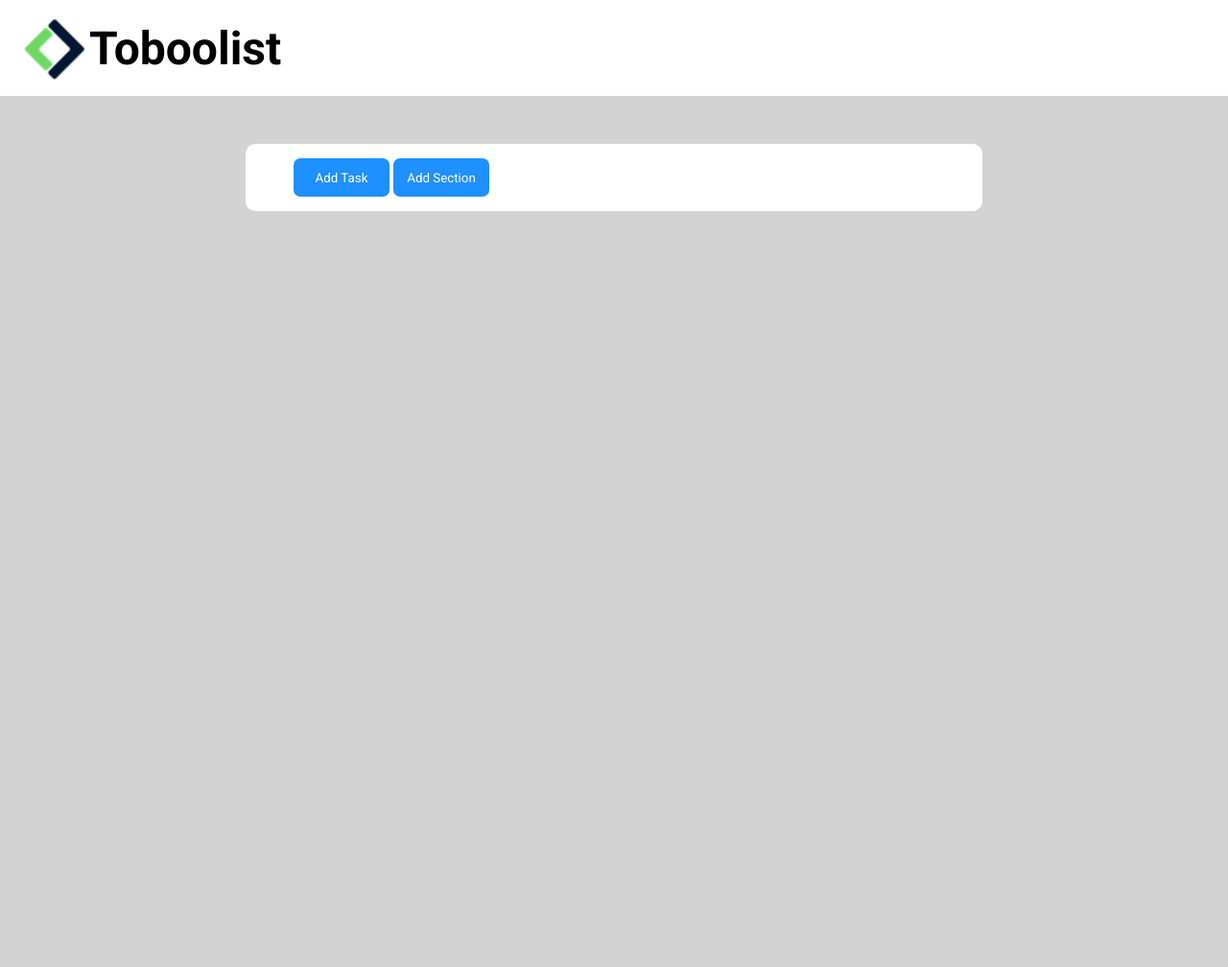
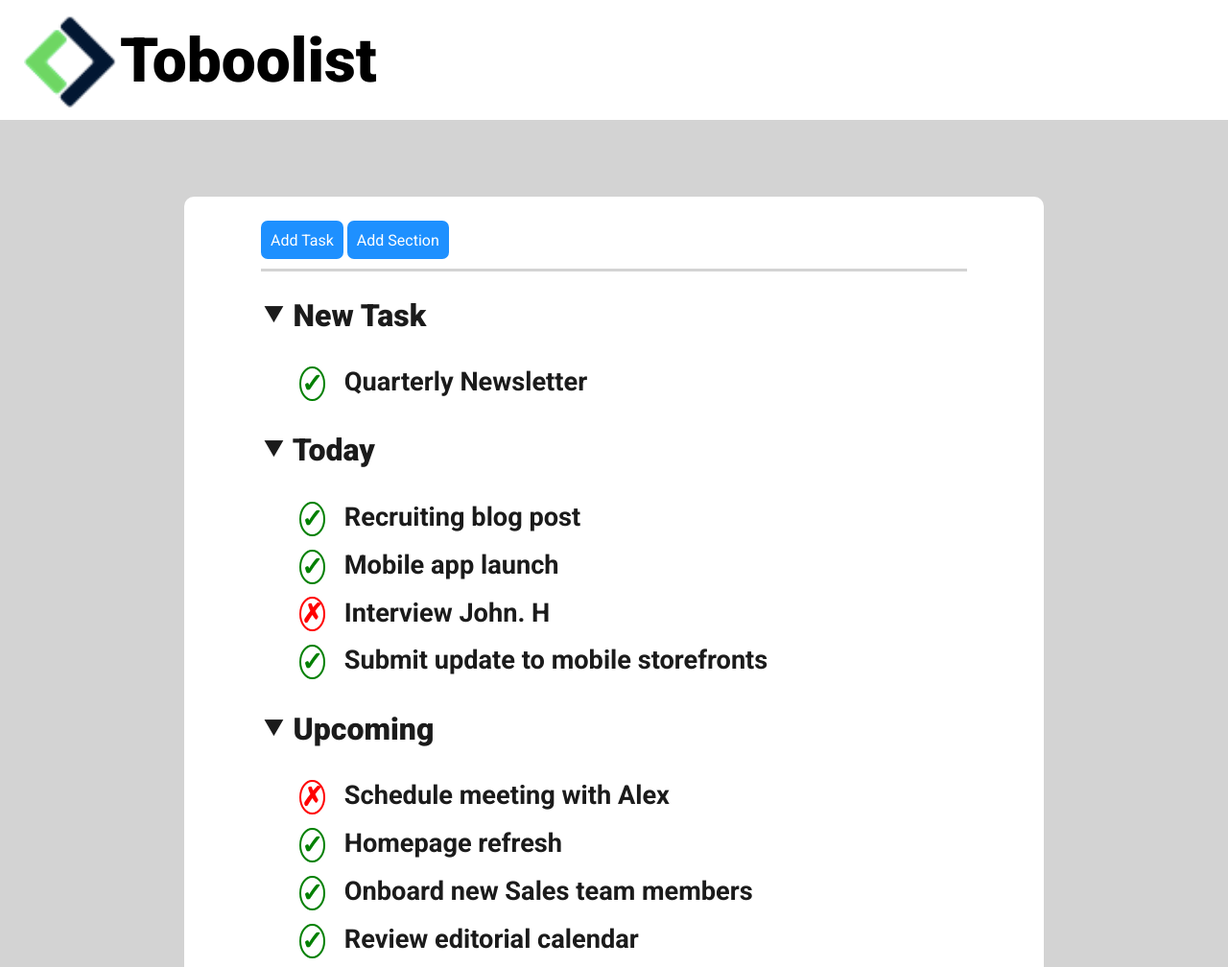
Before and after one commit to nicola1397/html-css-toboolist, a plain HTML site: page index.html in a window 1280 px wide. Shown: the top 1008 px of the page at 96% size. Before the commit the page ends 800 px from the top, so only its background shows below. Drawn offline with Linux system fonts and the light colour scheme.

Commit message:
wip list

```diff
--- a/index.html
+++ b/index.html
@@ -17,7 +17,7 @@
     <!-- Intestazione e logo -->
     <header>
         <img src="./img/Logo.png" alt="Toboolist logo" class="logo">
-        <h1 class="logotype">Toboolist</h1>
+        <span class="logotype">Toboolist</span>
     </header>
 
     <main>
@@ -26,6 +26,35 @@
          <input type="button" class="rounded button" value="Add Section">
         </nav>
 
+        <section class="listcontainer">
+
+            <!-- Lista 1 -->
+            <h1 class="titoli">&#11206; New Task</h2>
+                <ul class="checklist">
+                    <li><span class="check">&check;</span>Quarterly Newsletter</li>
+                </ul>
+
+            <!-- Lista 2 -->
+            <h1 class="titoli">&#11206; Today</h2>
+                <ul class="checklist">
+                    <li><span class="check">&check;</span>Recruiting blog post</li>
+                    <li><span class="check">&check;</span>Mobile app launch</li>
+                    <li><span class="cross">&cross;</span>Interview John. H</li>
+                    <li><span class="check">&check;</span>Submit update to mobile storefronts</li>
+                </ul>
+
+            <!-- Lista 3 -->
+            <h1 class="titoli">&#11206; Upcoming</h2>
+            <ul class="checklist" >
+                <li><span class="cross">&cross;</span>Schedule meeting with Alex</li>
+                <li><span class="check">&check;</span>Homepage refresh</li>
+                <li><span class="check">&check;</span>Onboard new Sales team members</li>
+                <li><span class="check">&check;</span>Review editorial calendar</li>
+            </ul>
+
+
+        </section>
+
 
     </main>
 
--- a/style.css
+++ b/style.css
@@ -5,11 +5,11 @@ body {
 }
 
 header {
-    height: 100px;
+    height: 125px;
     box-sizing: border-box;
     padding-left: 25px;
     background-color: white;
-    line-height: 100px;
+    line-height: 125px;
 }
 
 header > * {
@@ -17,28 +17,37 @@ header > * {
 }
 
 .logo {
-    height: 4rem;
+    height: 6rem;
 
 }
 
 .logotype {
     display: inline-block;
-    font-size: 3rem;
+    font-size: 4rem;
     margin: 0;
+    font-weight: 900 ;
 }
 
 main {
-    width: 60%;
-    margin: 50px auto;
+    width: 70%;
+    margin: 80px auto;
     background-color: white;
-    padding: 15px 50px;
+    padding: 15px 80px;
     border-radius: 10px;
     box-sizing: border-box;
+    color: rgb(27, 27, 27);
 }
 
 /* Pulsanti */
+
+nav {
+    margin-top: 10px;
+}
+
+
 .rounded {
     font-family: 'Roboto', sans-serif;
+    font-size: 1rem;
     }
 
 .button {
@@ -46,8 +55,8 @@ main {
     color: white;
     border-style: none;
     border-radius: 7px;
-    width: 100px;
     height: 40px;
+    padding: 10px;
 }
 
 .button:hover {
@@ -55,6 +64,59 @@ main {
     color: lightgrey;
     border: 3px solid lightgrey;
     border-radius: 7px;
-    width: 100px;
     height: 40px;
+    padding: 10px;
 }
+
+
+/* Liste */
+
+li {
+    margin: 0;
+    font-size: 1.7rem;
+    font-weight: 600;
+    line-height: 3rem;
+}
+
+.listcontainer {
+    border-top: 3px solid lightgrey;
+    margin-top: 10px;
+}
+
+.titoli {
+    font-size: 2rem ;
+    font-weight: 900;
+
+}
+
+.checklist {
+    list-style: none;
+}
+
+.check {
+
+    color: green;
+    border-radius: 50%;
+    border: 2px solid green;
+    vertical-align: middle;
+    text-align: center;
+    margin-right: 20px;
+    width: 1.7rem;
+    height: 1.7rem;
+
+}
+
+.cross {
+    color: red;
+    border-radius: 50%;
+    border: 2px solid red;
+    vertical-align: middle;
+    text-align: center;
+    margin-right: 20px;
+    width: 1.7rem;
+    height: 1.7rem;
+}
+
+
+
+/* Etichette */
```
